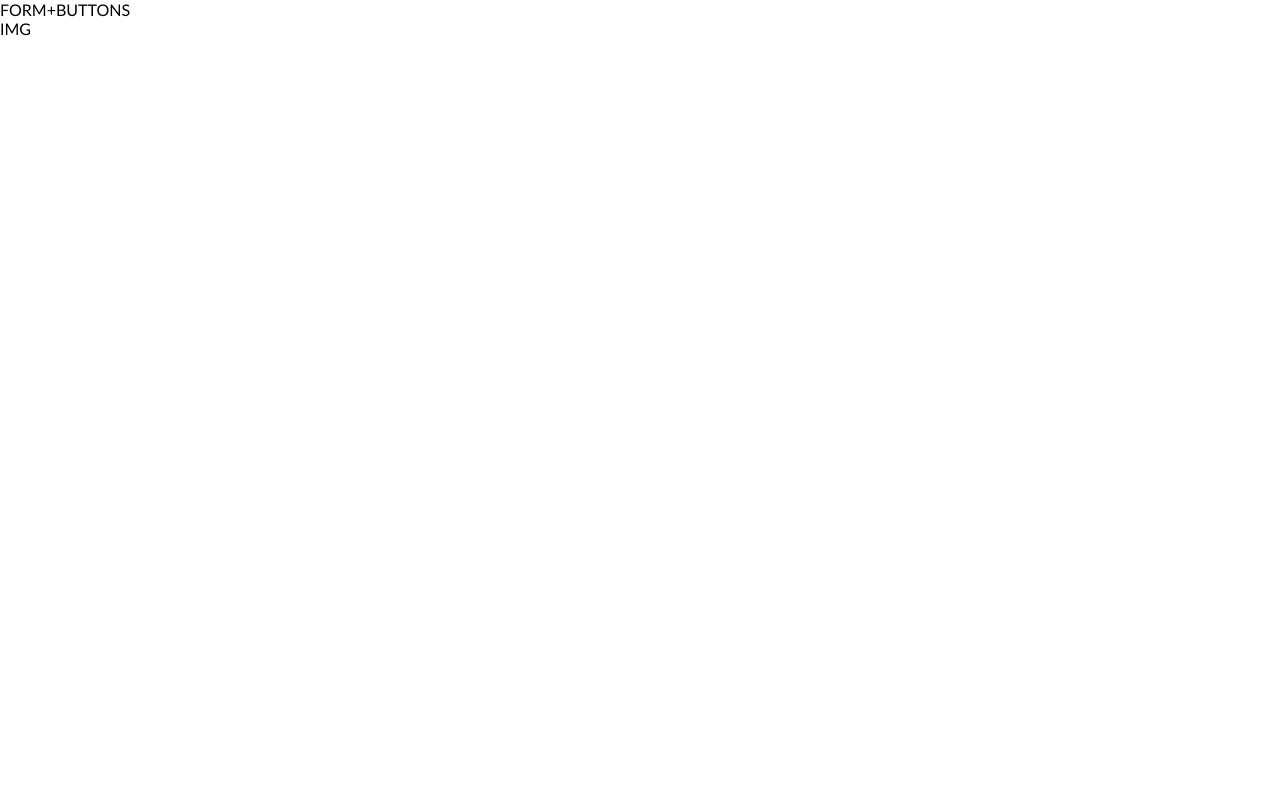
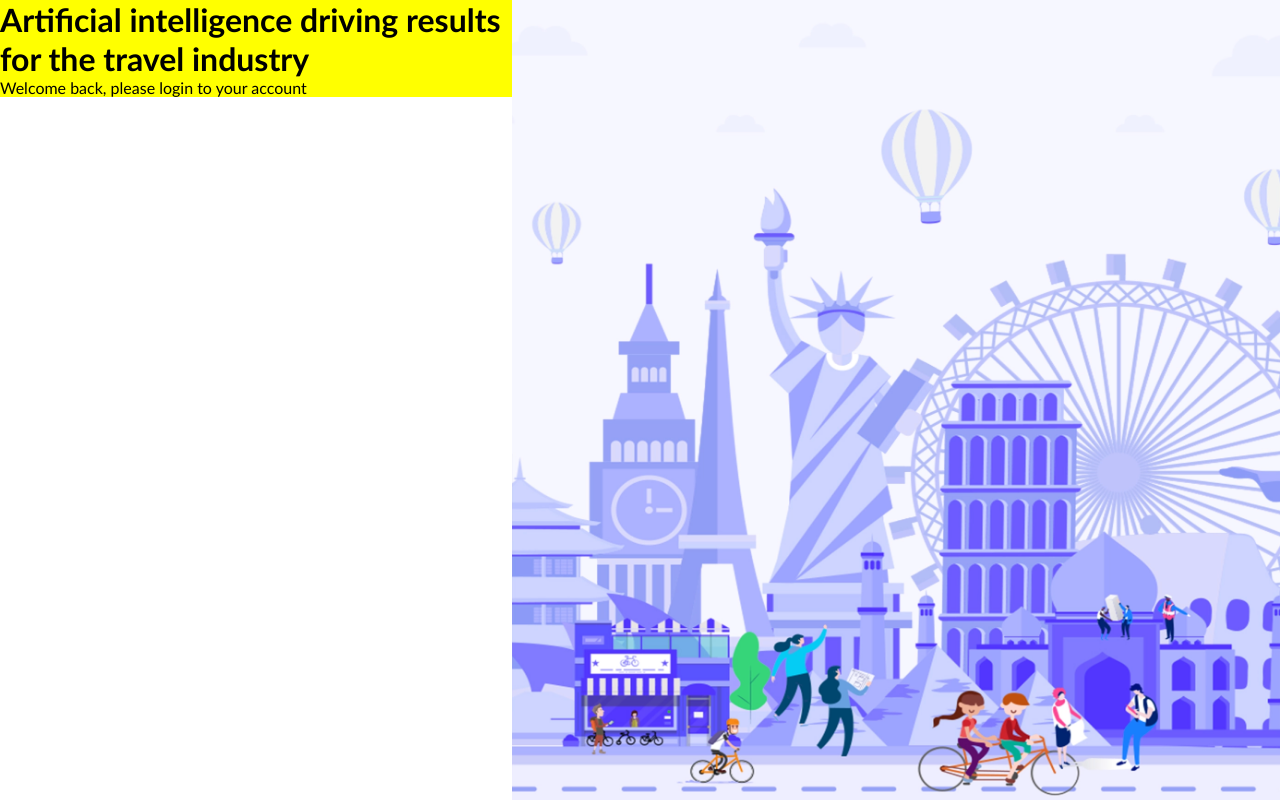
Before and after one commit to AnatolijusZ/front-end-testas, a plain HTML site: page index.html in a window 1280 px wide. Drawn offline with Linux system fonts and the light colour scheme.

Commit message:
img+base classes

```diff
--- a/css/main.css
+++ b/css/main.css
@@ -6,3 +6,30 @@ body * {
     box-sizing: border-box;
     font-family: 'Gill Sans', 'Gill Sans MT', Calibri, 'Trebuchet MS', sans-serif;
 }
+
+main {
+
+}
+
+.left-column {
+    background-color: yellow;
+    width: 40%;
+    float: left;
+
+}
+
+.main-title {
+
+}
+
+.right-column {
+
+    width: 60%;
+    float: left;
+    height: 100vh;
+    background-image: url(../img/html\ test\ right\ column.png);
+    background-repeat: no-repeat;
+    background-size: cover;
+    background-position: center;
+
+}
--- a/index.html
+++ b/index.html
@@ -10,12 +10,13 @@
 </head>
 
 <body>
-    <div class="Left column">
-        FORM+BUTTONS
+    <div class="left-column">
+        <h1 class="main-title">Artificial intelligence driving results for the travel industry</h1>
+        <p class="welcome">Welcome back, please login to your account</p>
     </div>
 
-    <div class="Right column">
-        IMG
+    <div class="right-column">
+
     </div>
 </body>
 </html>
```
Also changed, not shown: img/html test right column.png (added).
